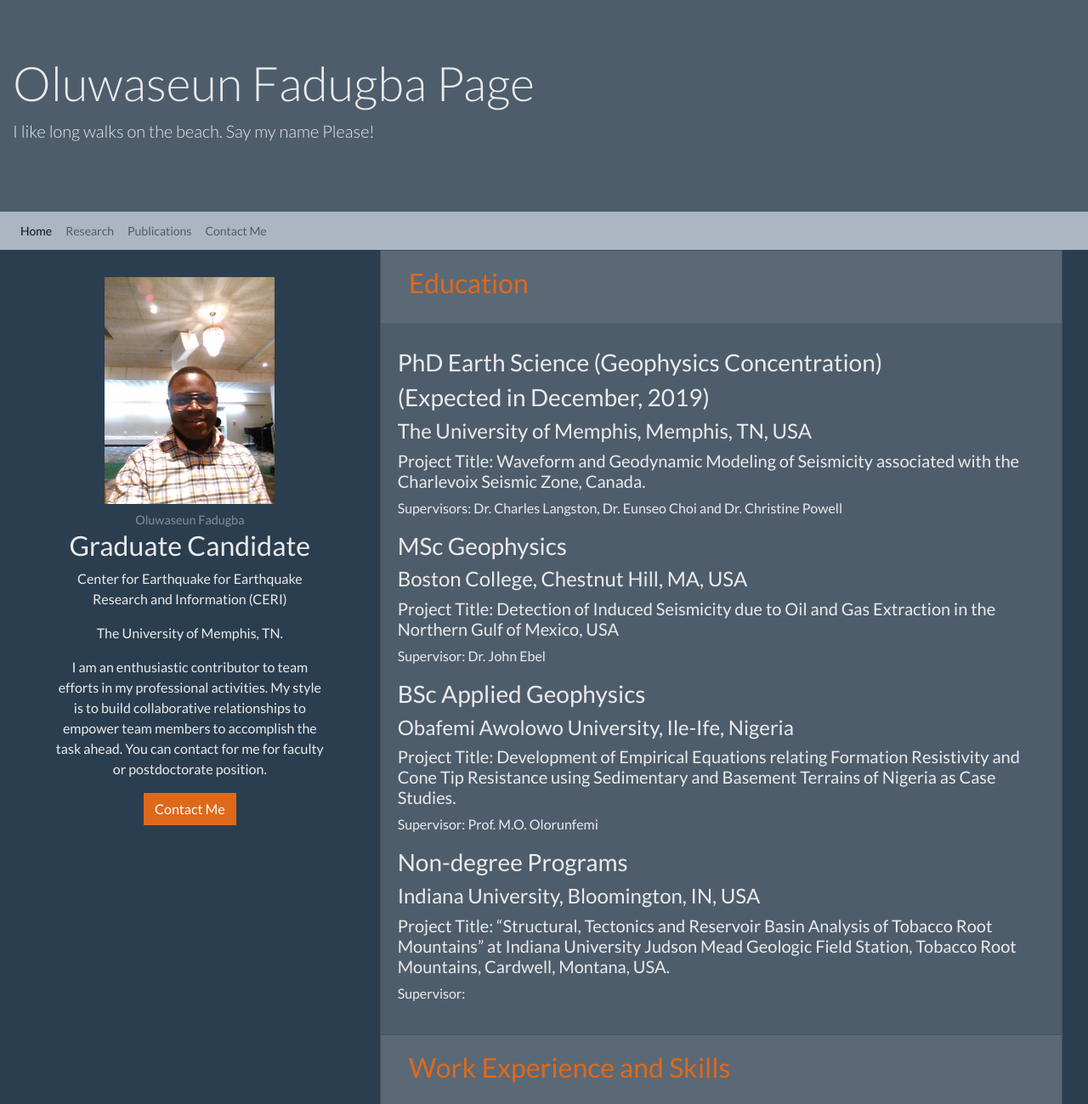
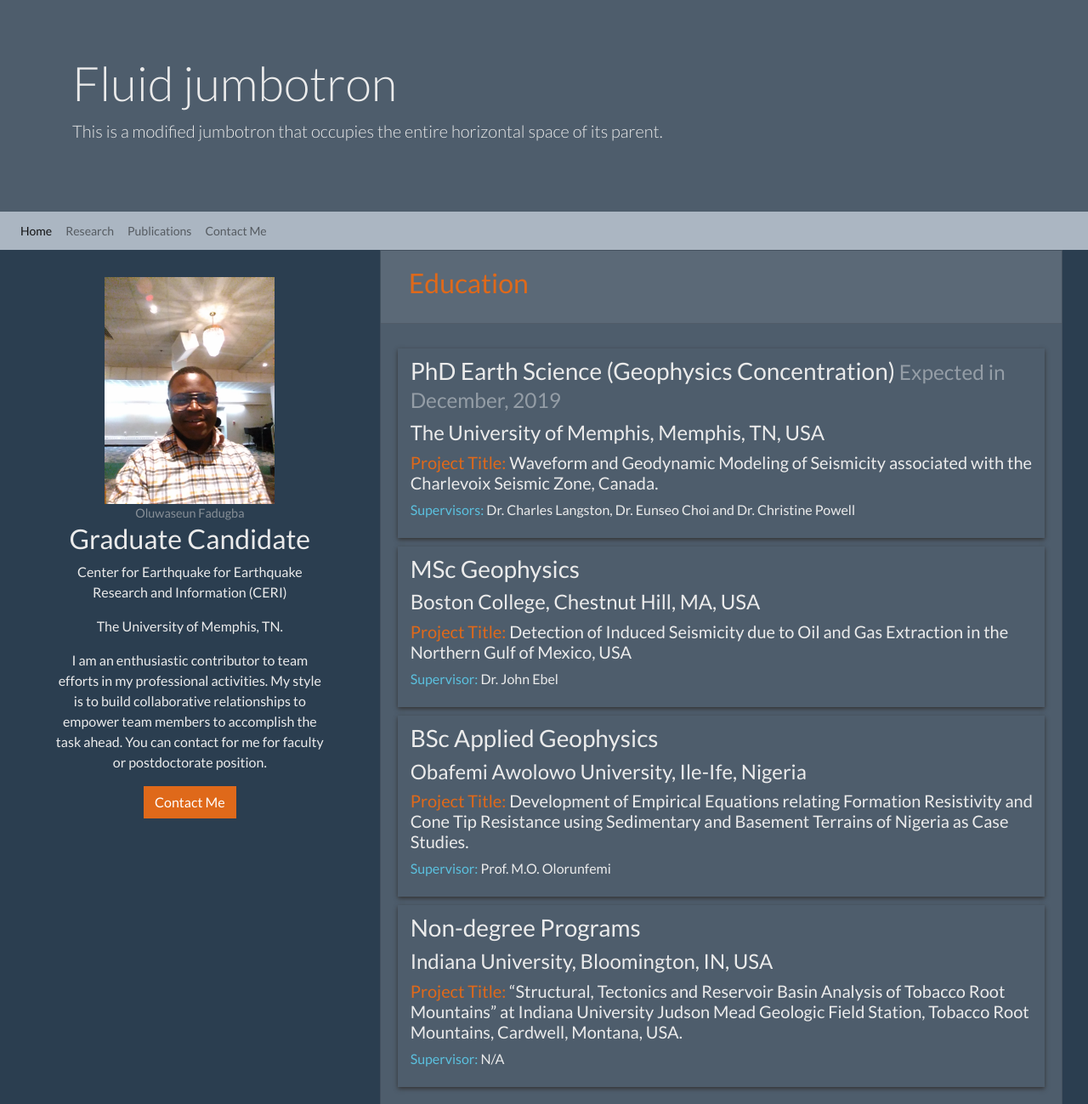
Before and after one commit to NatureBoi/BS4-Project, a plain HTML site: page index.html in a window 1280 px wide. Shown: the top 1299 px of the page at 85% size. Drawn offline with nearby package versions, Linux system fonts and the light colour scheme.

Commit message:
Style changes to index.html more changes to text and headings will follow

```diff
--- a/index.html
+++ b/index.html
@@ -9,16 +9,12 @@
     <title>Seun Fadugba</title>
 </head>
 <body>
-    <!-- <div class="row"> -->
-        <!-- <div class="col-12"> -->
-            <div class="jumbotron jumbotron-fluid">
-                <div class="container-fluid">
-                    <h1 class="display-4">Oluwaseun Fadugba Page</h1>
-                    <p class="lead">I like long walks on the beach. Say my name Please!</p>
-                </div>
-            </div>
-        <!-- </div> -->
-    <!-- </div> -->
+    <div class="jumbotron jumbotron-fluid">
+        <div class="container">
+          <h1 class="display-4">Fluid jumbotron</h1>
+          <p class="lead">This is a modified jumbotron that occupies the entire horizontal space of its parent.</p>
+        </div>
+      </div>
     <nav class="navbar navbar-expand-lg navbar-light bg-light">
         <button class="navbar-toggler" type="button" data-toggle="collapse" data-target="#navbarNav" aria-controls="navbarNav" aria-expanded="false" aria-label="Toggle navigation">
             <span class="navbar-toggler-icon"></span>
@@ -46,7 +42,7 @@
                 <div class="col-4">
                     <div class="profile-info">
                         <figure class="figure">
-                                <img src="img/wp.jpg" class="figure-img img-fluid rounded" alt="..." width="200px" height="200px">
+                                <img class="pro-pic" src="img/wp.jpg" class="figure-img img-fluid rounded" alt="...">
                                 <figcaption class="figure-caption">Oluwaseun Fadugba</figcaption></figure>
                                 <h2>Graduate Candidate</h2>
                                 <p> Center for Earthquake for Earthquake Research and Information (CERI) </p>
@@ -71,32 +67,32 @@
                                     <div class="card-body">
                                         <div class="education-info">
                                                 <div class="education">
-                                                    <h3>PhD Earth Science (Geophysics Concentration)</h3>
-                                                    <h3>(Expected in December, 2019)</h3>
+                                                    <h3>PhD Earth Science (Geophysics Concentration)<small class="text-muted"> Expected in December, 2019</small></h3>
+                                                    <!-- <h3 class="text-muted">(Expected in December, 2019)</h3> -->
                                                     <h4>The University of Memphis, Memphis, TN, USA</h4>
-                                                    <h5>Project Title: Waveform and Geodynamic Modeling of Seismicity associated with the Charlevoix Seismic Zone, Canada.</h5>
-                                                    <p>Supervisors: Dr. Charles Langston, Dr. Eunseo Choi and Dr. Christine Powell </p>
+                                                    <h5><span class="text-primary">Project Title: </span>Waveform and Geodynamic Modeling of Seismicity associated with the Charlevoix Seismic Zone, Canada.</h5>
+                                                    <p><span class="text-info">Supervisors: </span>Dr. Charles Langston, Dr. Eunseo Choi and Dr. Christine Powell </p>
                                                 </div>
                                                 <div class="education">
                                                     <h3>MSc Geophysics</h3>
                                                     <h4>Boston College, Chestnut Hill, MA, USA</h4>
-                                                    <h5>Project Title: Detection of Induced Seismicity due to Oil and Gas Extraction in the Northern Gulf of Mexico, USA</h5>
-                                                    <p>Supervisor: Dr. John Ebel
+                                                    <h5><span class="text-primary">Project Title: </span> Detection of Induced Seismicity due to Oil and Gas Extraction in the Northern Gulf of Mexico, USA</h5>
+                                                    <p><span class="text-info">Supervisor: </span> Dr. John Ebel
                                                     </p>
                                                 </div>
                                                 <div class="education">
                                                     <h3>BSc Applied Geophysics</h3>
                                                     <h4>Obafemi Awolowo University, Ile-Ife, Nigeria</h4>
-                                                    <h5>Project Title: Development of Empirical Equations relating Formation Resistivity and Cone Tip Resistance using Sedimentary and Basement Terrains of Nigeria as Case Studies.</h5>
-                                                    <p>Supervisor: Prof. M.O. Olorunfemi
+                                                    <h5><span class="text-primary">Project Title: </span> Development of Empirical Equations relating Formation Resistivity and Cone Tip Resistance using Sedimentary and Basement Terrains of Nigeria as Case Studies.</h5>
+                                                    <p><span class="text-info">Supervisor: </span> Prof. M.O. Olorunfemi
                                                     </p>
                                                 </div>
                                                 <div class="education">
                                                     <h3> Non-degree Programs</h3>
                                                     <h4> Indiana University, Bloomington, IN, USA</h4>
-                                                    <h5>Project Title: “Structural, Tectonics and
+                                                    <h5><span class="text-primary">Project Title:</span> “Structural, Tectonics and
                                                         Reservoir Basin Analysis of Tobacco Root Mountains” at Indiana University Judson Mead Geologic Field Station, Tobacco Root Mountains, Cardwell, Montana, USA.</h5>
-                                                    <p>Supervisor:
+                                                    <p><span class="text-info">Supervisor: </span>N/A
                                                     </p>
                                                 </div>
                                             </div>
--- a/main.css
+++ b/main.css
@@ -6,6 +6,10 @@
     margin: 10px 0;
 }
 
+.education{
+    box-shadow: #333 0px 2px 5px 0px;
+    padding: 10px 0 5px 15px;
+}
 .profile-info{
     padding: 2rem;
     text-align: center;
@@ -23,3 +27,9 @@
   .text-over{
       opacity: .5;
   }
+
+.pro-pic{
+    /* border-radius: 50%; */
+    /* height: 200px; */
+    width: 200px;
+}
```
